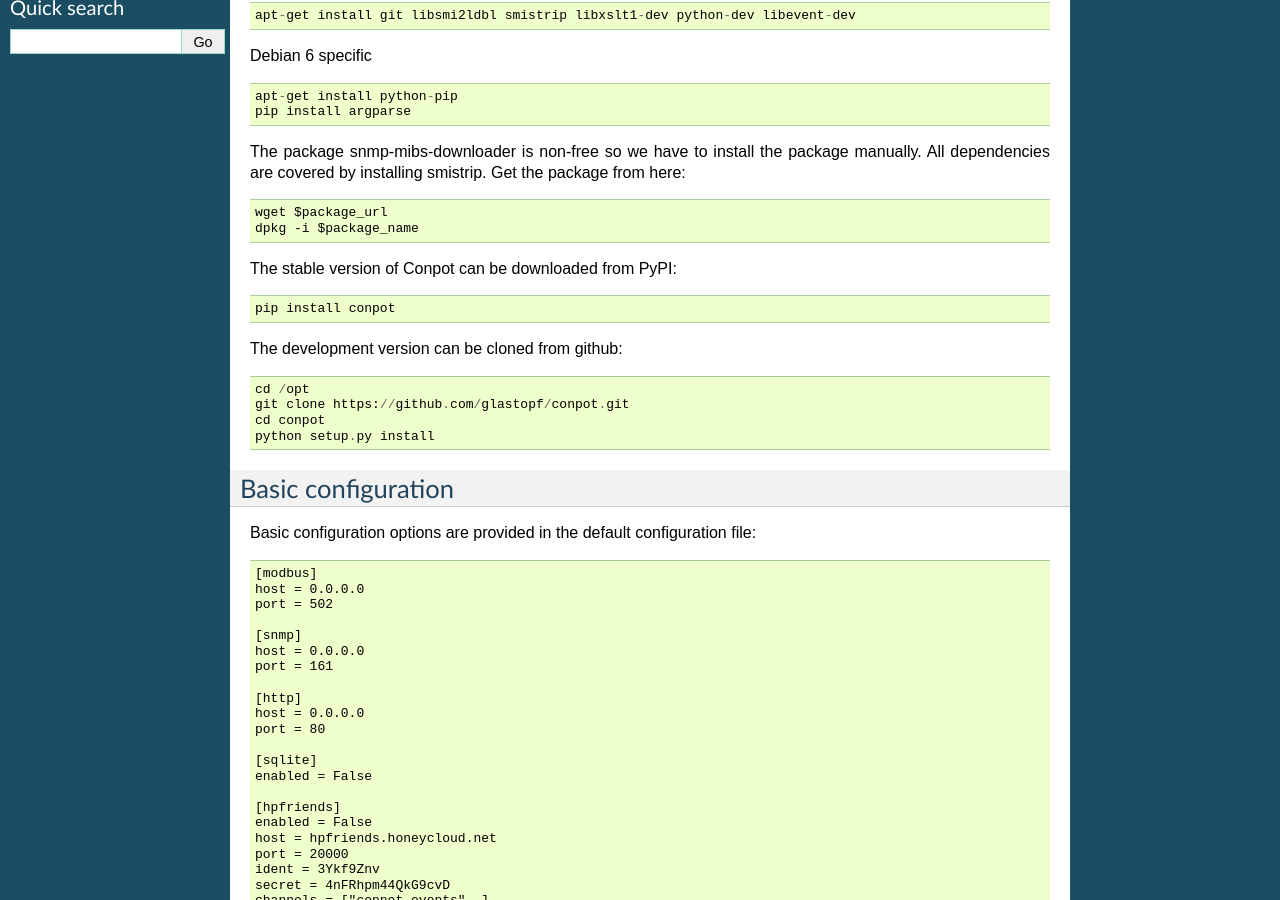
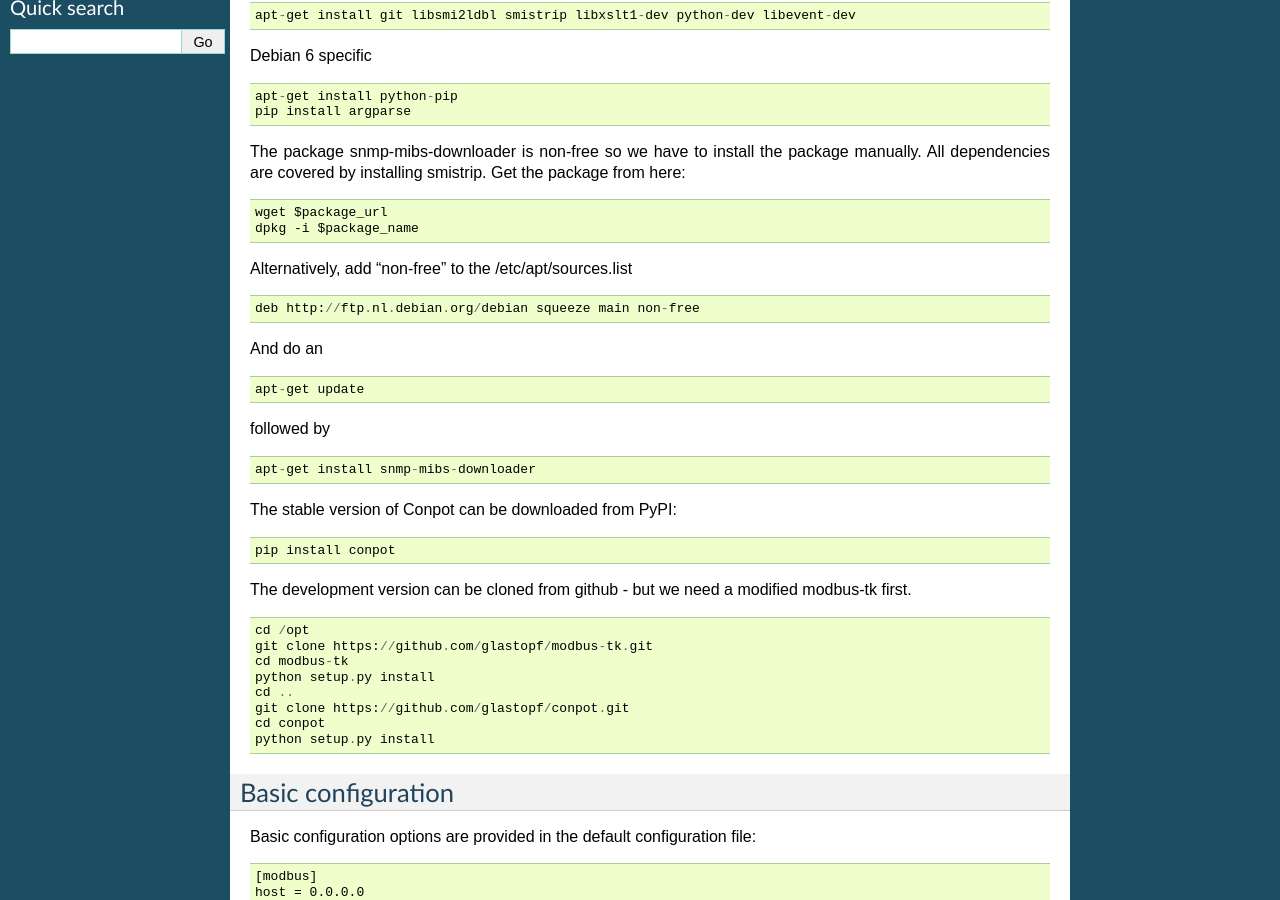
Before and after one commit to logictitans/PLC-conpot, a Sphinx documentation site: the page built from docs/source/installation/debian.rst, in a window 1280 px wide and 900 px high, scrolled down 335 px. Built offline with Sphinx 7.4.7, drawn with Linux system fonts in a browser that asks for light colours; the version number is read from the project's files by our own code.

Commit message:
Update debian.rst
this is what works for me on Debian 6.0 - amended instructions accordingly.

```diff
--- a/docs/source/installation/debian.rst
+++ b/docs/source/installation/debian.rst
@@ -31,6 +31,21 @@ The package snmp-mibs-downloader is non-free so we have to install the package m
     wget $package_url
     dpkg -i $package_name
 
+Alternatively, add "non-free" to the /etc/apt/sources.list
+::
+
+    deb http://ftp.nl.debian.org/debian squeeze main non-free
+
+And do an
+::
+
+    apt-get update
+
+followed by
+::
+
+    apt-get install snmp-mibs-downloader
+
 
 The stable version of Conpot can be downloaded from PyPI:
 ::
@@ -38,10 +53,14 @@ The stable version of Conpot can be downloaded from PyPI:
     pip install conpot
 
 
-The development version can be cloned from github:
+The development version can be cloned from github - but we need a modified modbus-tk first.
 ::
 
     cd /opt
+    git clone https://github.com/glastopf/modbus-tk.git
+    cd modbus-tk
+    python setup.py install
+    cd ..
     git clone https://github.com/glastopf/conpot.git
     cd conpot
     python setup.py install
```
